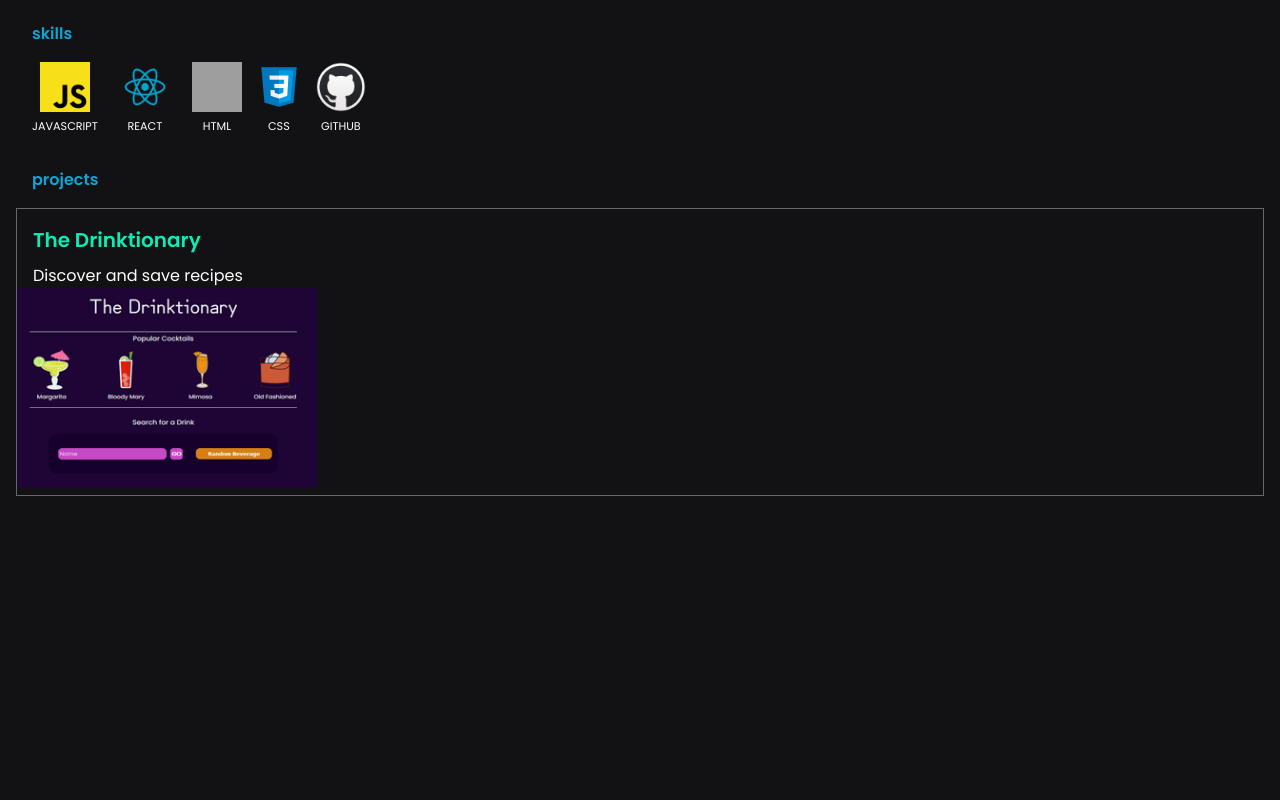
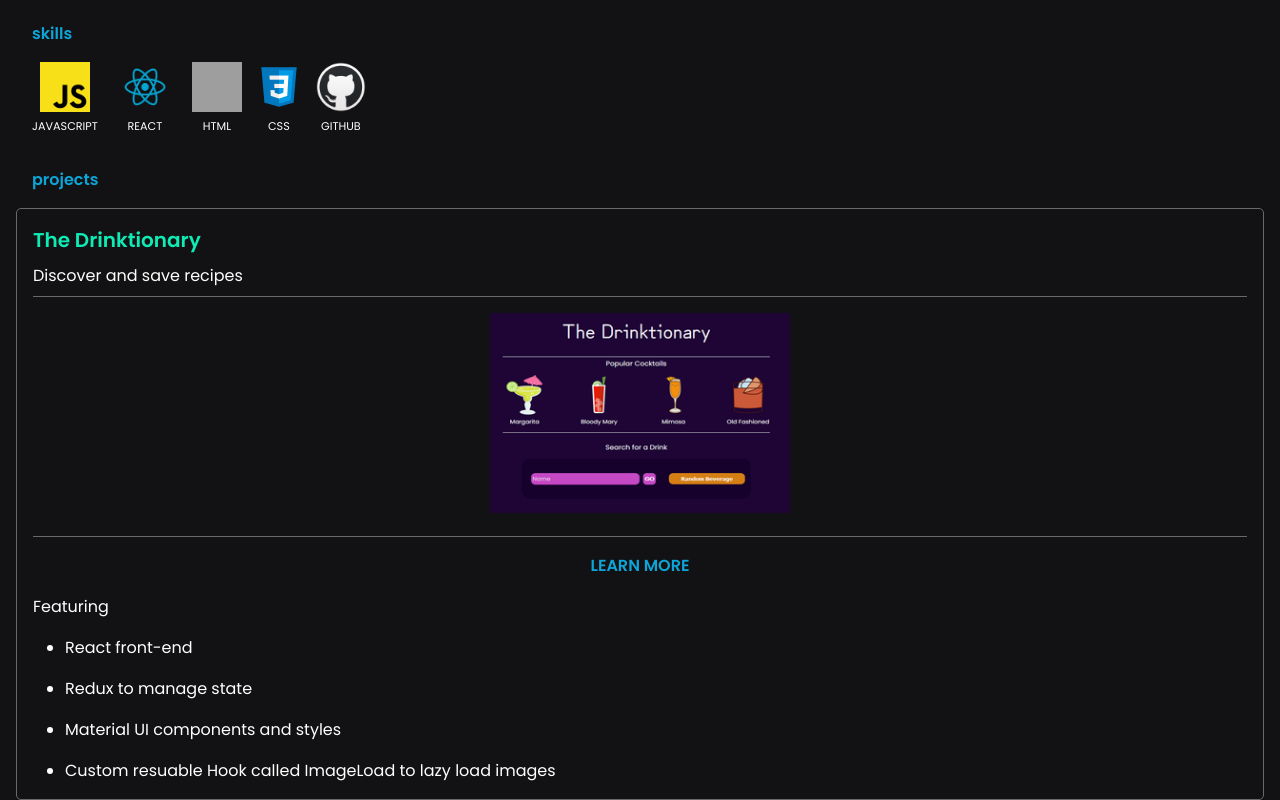
Before and after one commit to shawncace/portfolio, a React (Create React App) app: page / in a window 1280 px wide. Shown: the part 391-1191 px from the top of the page. Before the commit the page ends 887 px from the top, so only its background shows below. Built offline with nearby package versions, Linux system fonts and the light colour scheme; grey boxes are pictures that could not be loaded; a web font is replaced by a local one.

Commit message:
working project pic link

```diff
--- a/src/Projects.js
+++ b/src/Projects.js
@@ -1,6 +1,9 @@
+import { useState } from 'react';
 import thedrinktionary from './pics/thedrinktionary.png'
 
 const Projects = () => {
+  const [toggle, setToggle]=useState(false)
+
   return (
     <section className="projects-section">
       <p className='projects-content-title'>
@@ -16,8 +19,32 @@ const Projects = () => {
         </p>
 
         <div className="project-img-container">
-          <img className='project-img'src={thedrinktionary}/>
+          <a href="http://thedrinktionary.netlify.app" rel='noopener noreferrer' target='_blank'>
+            <img className='project-img'src={thedrinktionary} alt='project'/>
+          </a>
         </div>
+
+        <div className="learn-more-title-container">
+          <p className="learn-more-title" onClick={()=> setToggle(!setToggle)}>
+            LEARN MORE
+          </p>
+        </div>
+
+        <p className='learn-more-featuring-header'>
+            Featuring
+         </p>
+
+        <ul className='learn-more-list'>
+          <li>React front-end</li>
+          <li>Redux to manage state</li>
+          <li>Material UI components and styles</li>
+          <li>Custom resuable Hook called ImageLoad to lazy load images</li>
+        </ul>
+
+
+
+
+
 
       </div>
     </section>
--- a/src/index.css
+++ b/src/index.css
@@ -144,6 +144,8 @@ main {
 
 .project-container {
   border: 0.5px solid rgb(104, 104, 104);
+  border-radius: 5px;
+
   margin-top: 1rem;
   margin-left: 1rem;
   margin-right: 1rem;
@@ -163,7 +165,49 @@ main {
   margin-top: 0.5rem;
 }
 
+.project-img-container {
+  display: flex;
+  justify-content: center;
+  margin-top: 0.5rem;
+  border-top: 0.5px solid rgb(104, 104, 104);
+  border-bottom: 0.5px solid rgb(104, 104, 104);
+  margin-left: 1rem;
+  margin-right: 1rem;
+}
+
 .project-img {
   height: 200px;
   width: 300px;
+  margin-top: 1rem;
+  margin-bottom: 1rem;
 }
+
+.learn-more-title-container {
+  display: flex;
+
+  justify-content: center;
+}
+
+.learn-more-title {
+  margin-top: 1rem;
+  border-radius: 5px;
+  color: rgb(13, 165, 216);
+  font-weight: bolder;
+}
+
+.learn-more-featuring-header {
+  margin-left: 1rem;
+  margin-top: 1rem;
+}
+
+.learn-more-list {
+  margin-left: 3rem;
+  margin-top: 1rem;
+  display: flex;
+  flex-direction: column;
+  justify-content: center;
+}
+
+.learn-more-list li {
+  margin-bottom: 1rem;
+}
```
